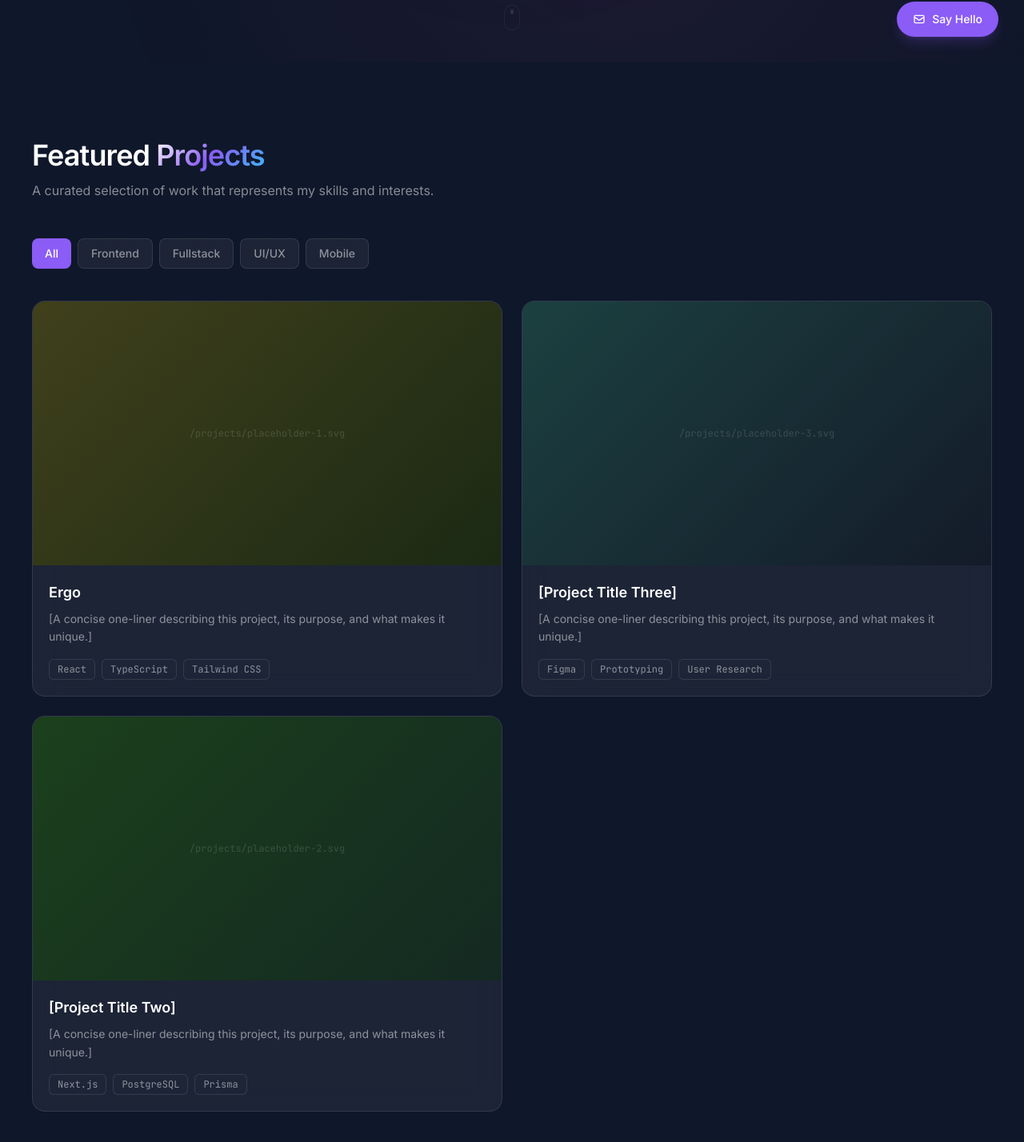
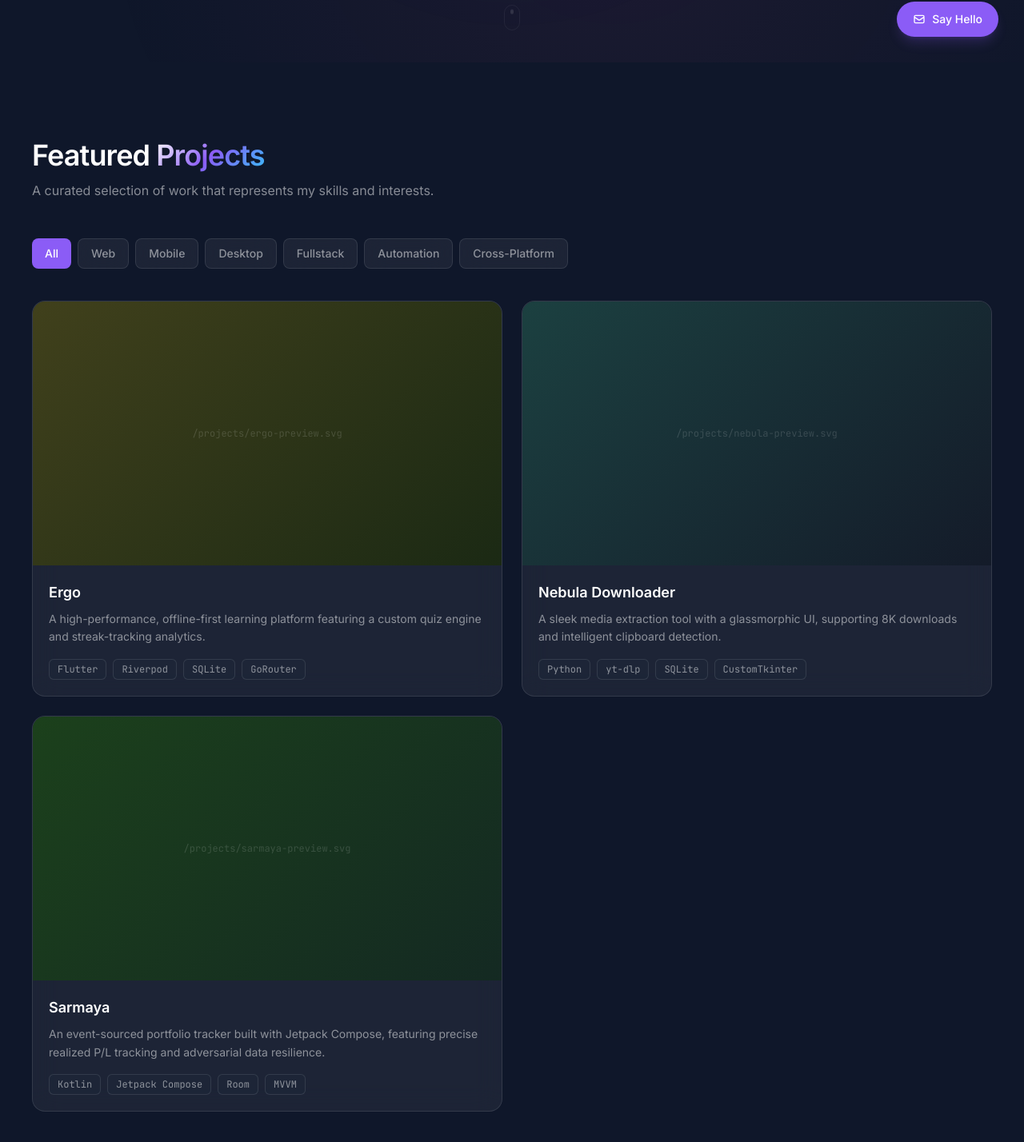
Before and after one commit to dev-Aatif/dev-portfolio, a Next.js app: page / in a window 1280 px wide. Shown: the part 722-2150 px from the top of the page at 80% size. Built offline with nearby package versions, Linux system fonts and the light colour scheme.

Commit message:
feat: Add Vercel Analytics and Speed Insights, and update project data with new categories.

```diff
--- a/package.json
+++ b/package.json
@@ -9,6 +9,8 @@
     "lint": "eslint"
   },
   "dependencies": {
+    "@vercel/analytics": "^2.0.0",
+    "@vercel/speed-insights": "^2.0.0",
     "framer-motion": "^12.35.2",
     "next": "16.1.6",
     "react": "19.2.3",
--- a/src/app/layout.tsx
+++ b/src/app/layout.tsx
@@ -1,5 +1,7 @@
 import type { Metadata } from "next";
 import { Inter, JetBrains_Mono } from "next/font/google";
+import { Analytics } from "@vercel/analytics/next";
+import { SpeedInsights } from "@vercel/speed-insights/next";
 import "./globals.css";
 
 // ============================================================
@@ -51,6 +53,8 @@ export default function RootLayout({
         className={`${inter.variable} ${jetbrainsMono.variable} font-sans antialiased`}
       >
         {children}
+        <Analytics />
+        <SpeedInsights />
       </body>
     </html>
   );
--- a/src/data/projects.ts
+++ b/src/data/projects.ts
@@ -4,7 +4,7 @@ export interface Project {
   description: string;
   image: string; // Path to project screenshot in /public/projects/
   tags: string[];
-  category: "frontend" | "fullstack" | "uiux" | "mobile";
+  category: "fullstack" | "mobile" | "web" | "desktop" | "automation" | "cross-platform";
   liveUrl?: string;
   githubUrl?: string;
 }
@@ -14,33 +14,31 @@ export const projects: Project[] = [
     id: "project-1",
     title: "Ergo",
     description:
-      "[A concise one-liner describing this project, its purpose, and what makes it unique.]",
-    image: "/projects/placeholder-1.svg",
-    tags: ["React", "TypeScript", "Tailwind CSS"],
-    category: "frontend",
-    // liveUrl: "[https://your-live-url.com]",
-    githubUrl: "[https://github.com/you/repo]",
+      "A high-performance, offline-first learning platform featuring a custom quiz engine and streak-tracking analytics.",
+    image: "/projects/ergo-preview.svg",
+    tags: ["Flutter", "Riverpod", "SQLite", "GoRouter"],
+    category: "mobile",
+    githubUrl: "https://github.com/dev-Aatif/ergo",
   },
   {
     id: "project-2",
-    title: "[Project Title Two]",
+    title: "Sarmaya",
     description:
-      "[A concise one-liner describing this project, its purpose, and what makes it unique.]",
-    image: "/projects/placeholder-2.svg",
-    tags: ["Next.js", "PostgreSQL", "Prisma"],
-    category: "fullstack",
-    liveUrl: "[https://your-live-url.com]",
-    githubUrl: "[https://github.com/you/repo]",
+      "An event-sourced portfolio tracker built with Jetpack Compose, featuring precise realized P/L tracking and adversarial data resilience.",
+    image: "/projects/sarmaya-preview.svg",
+    tags: ["Kotlin", "Jetpack Compose", "Room", "MVVM"],
+    category: "mobile",
+    githubUrl: "https://github.com/dev-Aatif/sarmaya",
   },
   {
     id: "project-3",
-    title: "[Project Title Three]",
+    title: "Nebula Downloader",
     description:
-      "[A concise one-liner describing this project, its purpose, and what makes it unique.]",
-    image: "/projects/placeholder-3.svg",
-    tags: ["Figma", "Prototyping", "User Research"],
-    category: "uiux",
-    liveUrl: "[https://your-live-url.com]",
+      "A sleek media extraction tool with a glassmorphic UI, supporting 8K downloads and intelligent clipboard detection.",
+    image: "/projects/nebula-preview.svg",
+    tags: ["Python", "yt-dlp", "SQLite", "CustomTkinter"],
+    category: "desktop",
+    githubUrl: "https://github.com/dev-Aatif/nebula-downloader",
   },
   // {
   //   id: "project-4",
@@ -78,8 +76,10 @@ export const projects: Project[] = [
 
 export const categories = [
   { id: "all", label: "All" },
-  { id: "frontend", label: "Frontend" },
+  { id: "web", label: "Web" },
+  { id: "mobile", label: "Mobile" },
+  { id: "desktop", label: "Desktop" },
   { id: "fullstack", label: "Fullstack" },
-  { id: "uiux", label: "UI/UX" },
-  { id: "mobile", label: "Mobile" },
+  { id: "automation", label: "Automation" },
+  { id: "cross-platform", label: "Cross-Platform" },
 ] as const;
```
Also changed, not shown: 1 other file (tests, documents, lock files or other folders).
